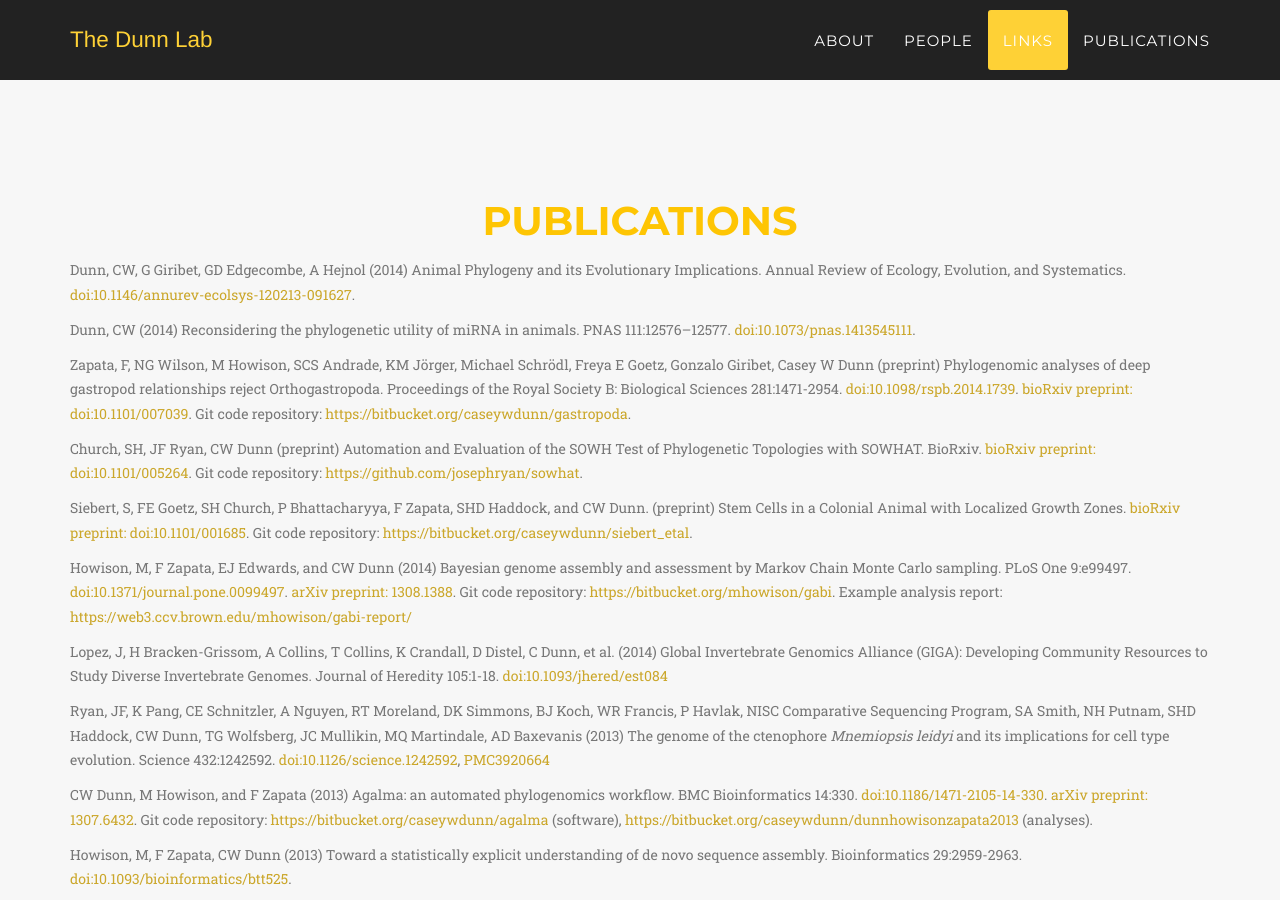
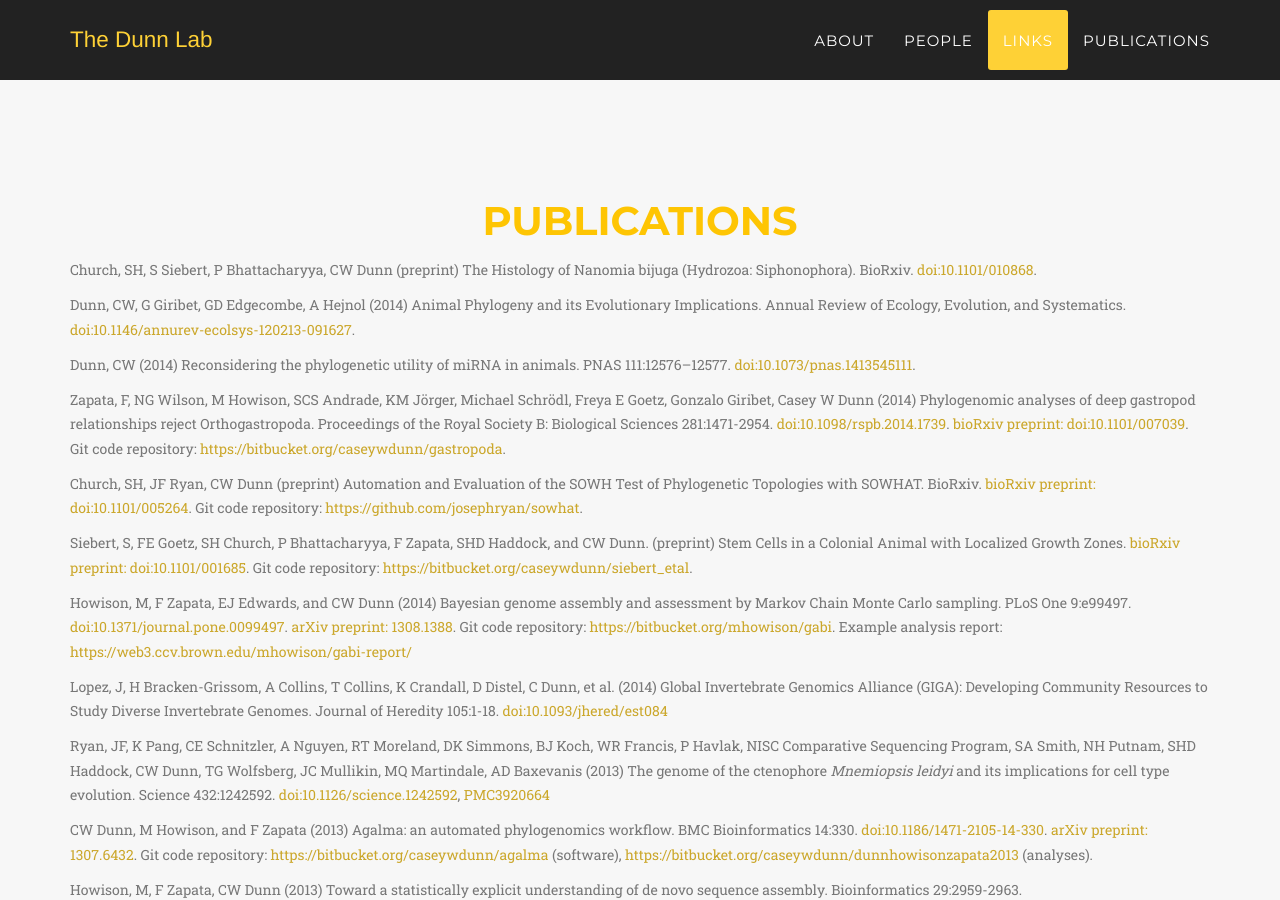
Before and after one commit to caseywdunn/caseywdunn.github.io, a Jekyll site: the page built from index.html, in a window 1280 px wide and 900 px high, scrolled down 6520 px. Built offline with Jekyll 4.4.1, drawn with Linux system fonts in a browser that asks for light colours; some web fonts are replaced.

Commit message:
updated pubs

```diff
--- a/_includes/publications.html
+++ b/_includes/publications.html
@@ -8,6 +8,9 @@
             </div>
 
 
+<div class="box"><div class="box-title"></div><div class="box-body">
+	<p class="text-muted"> Church, SH, S Siebert, P Bhattacharyya, CW Dunn (preprint) The Histology of Nanomia bijuga (Hydrozoa: Siphonophora). BioRxiv. <a href="http://dx.doi.org/10.1101/010868">doi:10.1101/010868</a>. </p>
+</div><div class="box-footer"> </div></div>
 
 <div class="box"><div class="box-title"></div><div class="box-body">
 	<p class="text-muted">Dunn, CW, G Giribet, GD Edgecombe, A Hejnol (2014) Animal Phylogeny and its Evolutionary Implications. Annual Review of Ecology, Evolution, and Systematics. <a href="http://dx.doi.org/10.1146/annurev-ecolsys-120213-091627">doi:10.1146/annurev-ecolsys-120213-091627</a>. </p>
@@ -18,7 +21,7 @@
 </div><div class="box-footer"> </div></div>
 
 <div class="box"><div class="box-title"></div><div class="box-body">
-	<p class="text-muted">Zapata, F, NG Wilson, M Howison, SCS Andrade, KM Jörger, Michael Schrödl, Freya E Goetz, Gonzalo Giribet, Casey W Dunn (preprint) Phylogenomic analyses of deep gastropod relationships reject Orthogastropoda. Proceedings of the Royal Society B: Biological Sciences 281:1471-2954. <a href="http://dx.doi.org/10.1098/rspb.2014.1739">doi:10.1098/rspb.2014.1739</a>. <a href="http://dx.doi.org/10.1101/007039">bioRxiv preprint: doi:10.1101/007039</a>. Git code repository: <a href="https://bitbucket.org/caseywdunn/gastropoda">https://bitbucket.org/caseywdunn/gastropoda</a>.</p>
+	<p class="text-muted">Zapata, F, NG Wilson, M Howison, SCS Andrade, KM Jörger, Michael Schrödl, Freya E Goetz, Gonzalo Giribet, Casey W Dunn (2014) Phylogenomic analyses of deep gastropod relationships reject Orthogastropoda. Proceedings of the Royal Society B: Biological Sciences 281:1471-2954. <a href="http://dx.doi.org/10.1098/rspb.2014.1739">doi:10.1098/rspb.2014.1739</a>. <a href="http://dx.doi.org/10.1101/007039">bioRxiv preprint: doi:10.1101/007039</a>. Git code repository: <a href="https://bitbucket.org/caseywdunn/gastropoda">https://bitbucket.org/caseywdunn/gastropoda</a>.</p>
 </div><div class="box-footer"> </div></div>
 
 <div class="box"><div class="box-title"></div><div class="box-body">
```
